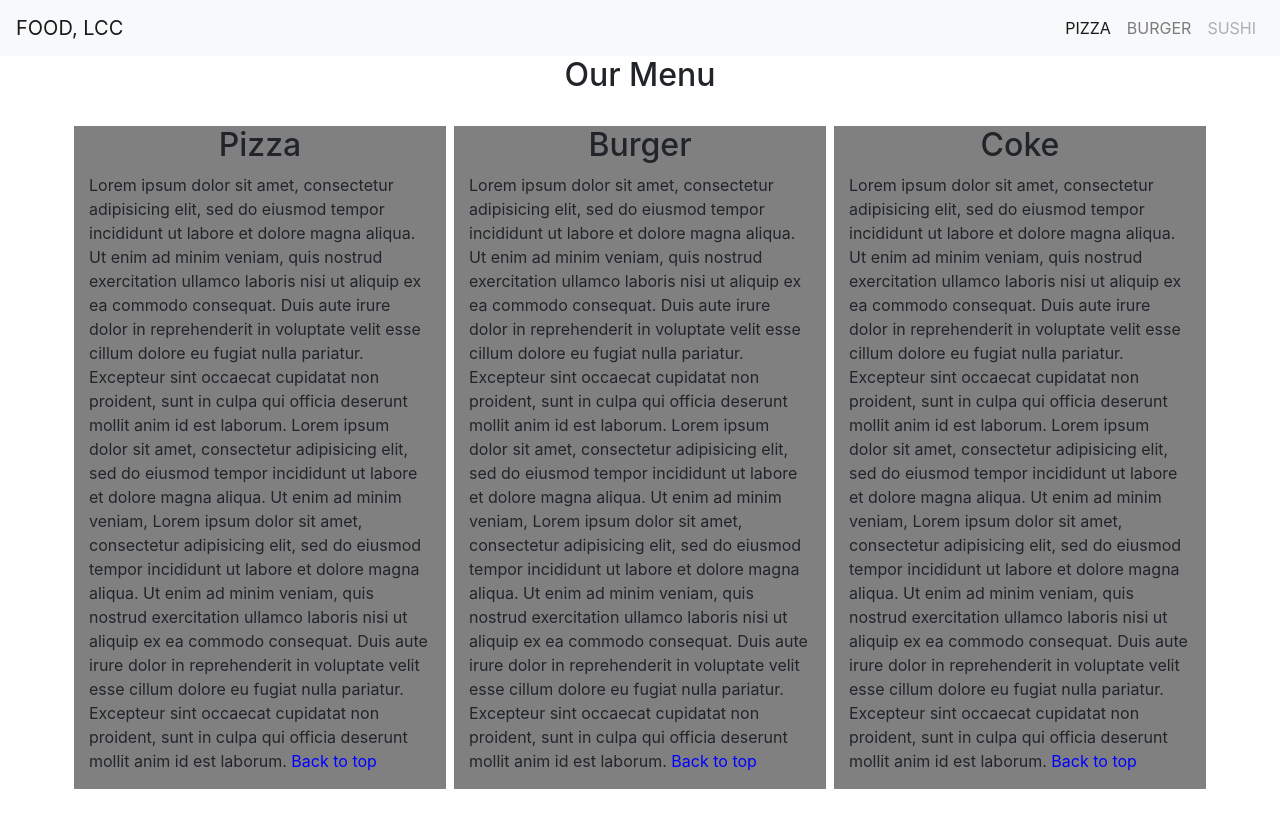
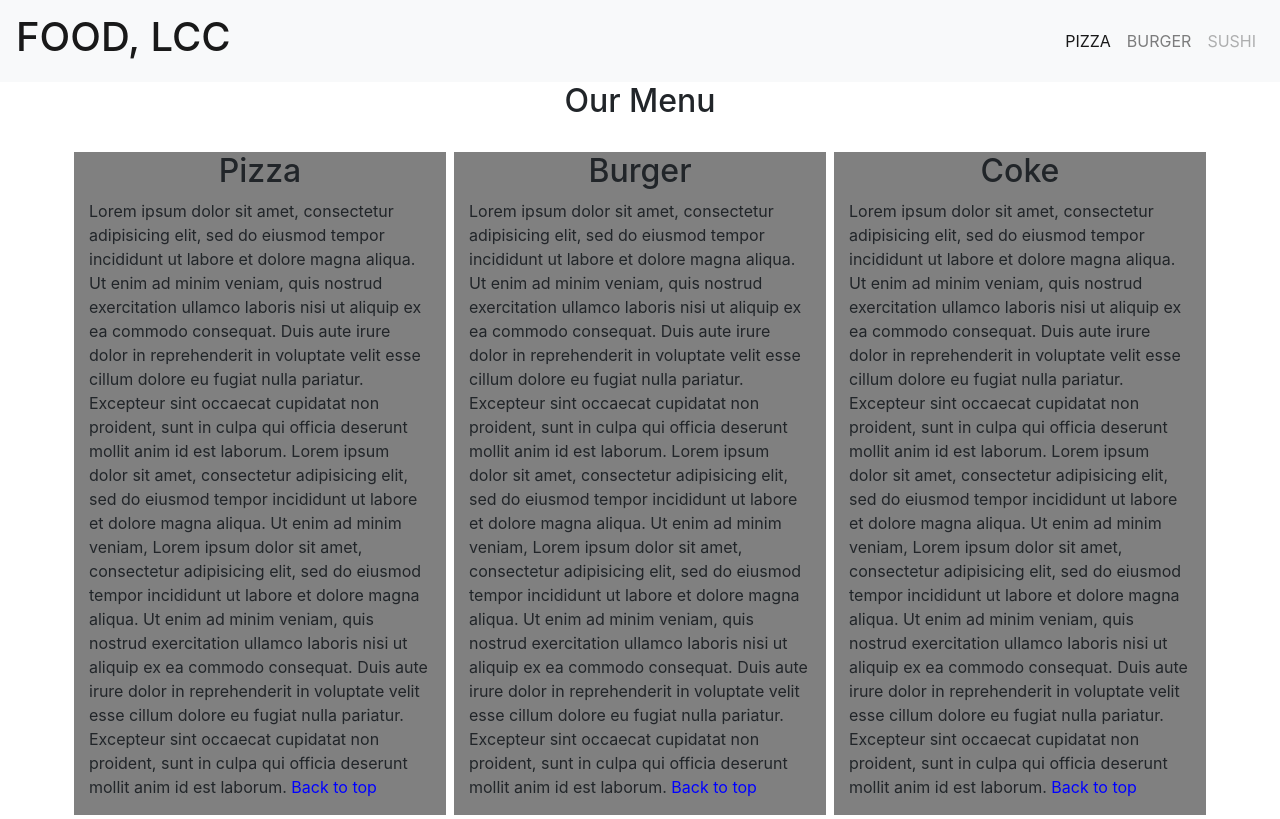
Before and after one commit to BaljitThakur/coursera-assignment3, a plain HTML site: page index.html in a window 1280 px wide. Drawn offline with nearby package versions, Linux system fonts and the light colour scheme; a script that the page names is missing.

Commit message:
Update index.html

```diff
--- a/index.html
+++ b/index.html
@@ -13,7 +13,7 @@
 <body>
 
 <nav class="navbar navbar-expand-lg navbar-light bg-light">
-  <a class="navbar-brand" href="#">FOOD, LCC</a>
+	<a class="navbar-brand" href="#"><h1>FOOD, LCC</h1></a>
   <button class="navbar-toggler" type="button" data-toggle="collapse" data-target="#navbarSupportedContent" aria-expanded="false" >
     <span class="navbar-toggler-icon"></span>
   </button>
```
